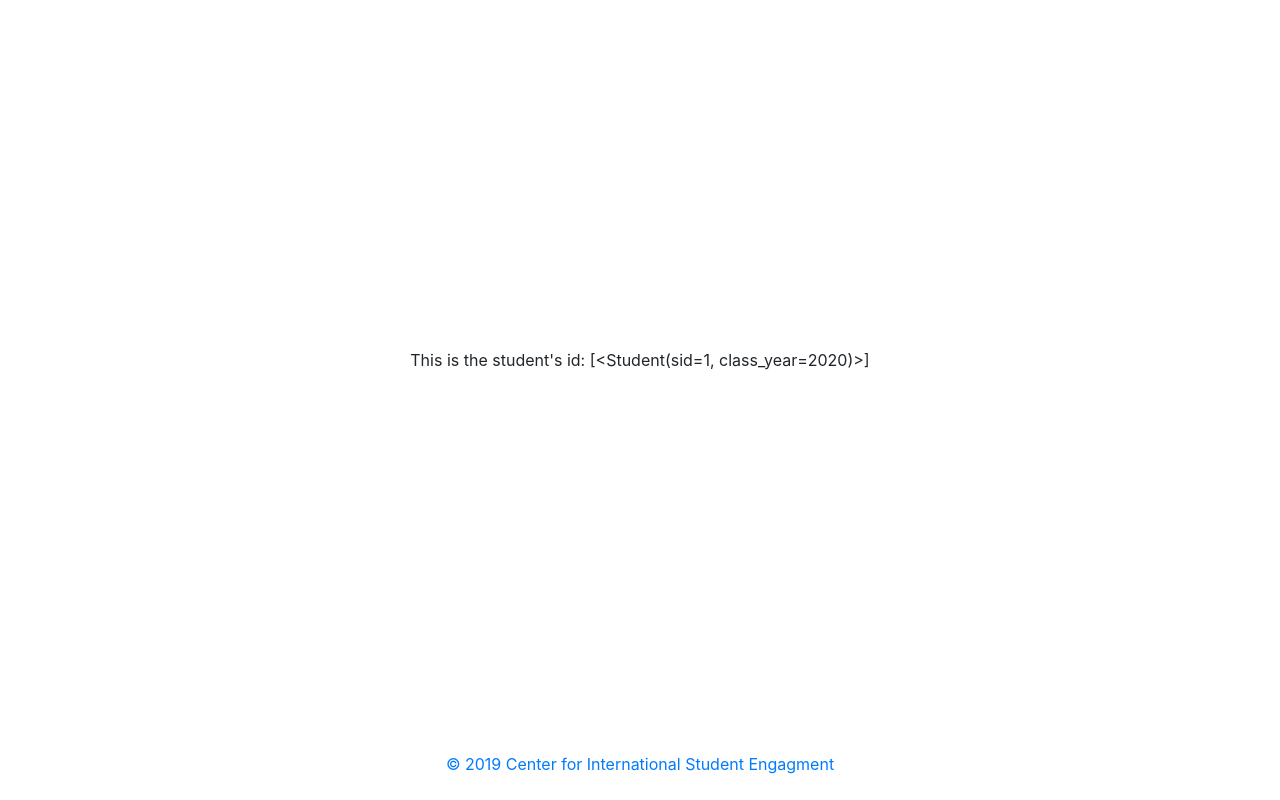
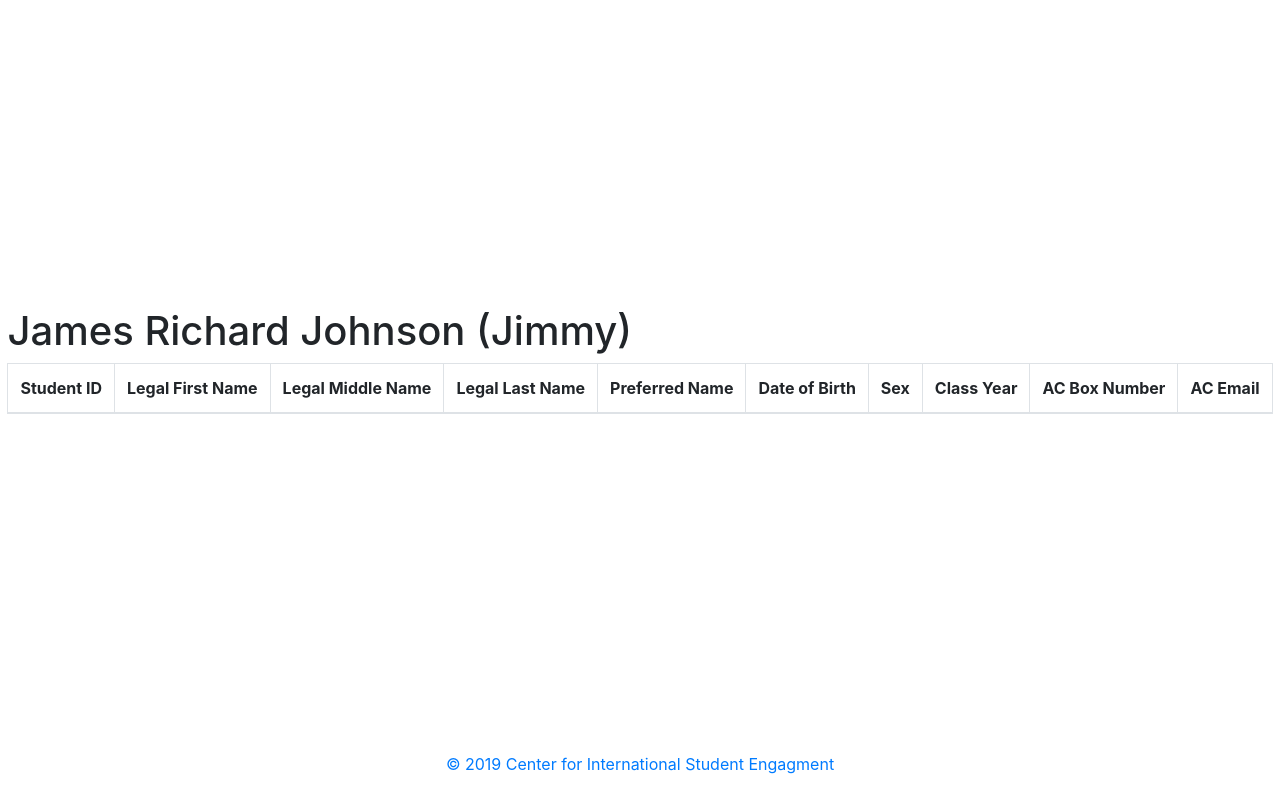
Before and after one commit to shukryzablah/cise_app, a Flask app: page /student/1 in a window 1280 px wide. Run offline with Flask 2, Linux system fonts and the light colour scheme; tables that the repository leaves empty hold one stand-in row (values such as "Sample post"); lists and menus that the app fills with data are empty; some libraries are stand-ins or nearby versions.

Commit message:
profile almost

```diff
--- a/cise-app/cise/templates/profile.html
+++ b/cise-app/cise/templates/profile.html
@@ -1,4 +1,30 @@
 {% extends "layout.html" %}
 {% block view %}
-<p>This is the student's id: {{student}}</p>
+<div class="flex-column">
+    <h1 id="name">James Richard Johnson (Jimmy)</h1>
+    <table id="info" class="table table-striped table-bordered">
+        <thead>
+            <tr>
+                <th id="sid">Student ID</th>
+                <th>Legal First Name</th>
+                <th>Legal Middle Name</th>
+                <th>Legal Last Name</th>
+                <th>Preferred Name</th>
+                <th>Date of Birth</th>
+                <th>Sex</th>
+                <th>Class Year</th>
+                <th>AC Box Number</th>
+                <th>AC Email</th>
+            </tr>
+        </thead>
+    </table>
+</div>
+
+<script>
+    var info = {{data | safe}}
+    console.log(info);
+    sid = info[0].legal_first;
+    console.log(sid);
+    $(document).getElementById('sid').innerHTML = sid;
+</script>
 {% endblock %}
--- a/cise-app/cise/templates/results.html
+++ b/cise-app/cise/templates/results.html
@@ -5,7 +5,7 @@
 <link rel="stylesheet" href="https://cdn.datatables.net/select/1.3.1/css/select.dataTables.min.css">
 {% endblock %}
 {% block view %}
-<table id="studentstbl" class="table table-striped table-bordered">
+<table id="studentstbl" class="table table-striped table-bordered table-hover">
   <thead>
     <tr>
       <th>Student ID</th>
--- a/cise-app/cise/views.py
+++ b/cise-app/cise/views.py
@@ -11,7 +11,10 @@ from flask import jsonify, request, redirect, url_for, render_template, json
 def render_home():
     countries = Passport.query.with_entities(Passport.country).distinct().order_by(Passport.country).all()
     countries = [country[0] for country in countries]
-    return render_template("home.html", data=countries)
+
+    majors = Major.query.with_entities(Major.name).distinct().order_by(Major.name).all()
+    majors = [major[0] for major in majors]
+    return render_template("home.html", countries=countries, majors=majors)
 
 @app.route('/search', methods=['POST'])
 def handle_search_request():
@@ -72,7 +75,9 @@ def render_results():
 def get_student_profile(sid):
     # join on all info
     student = Student.query.filter(Student.sid == sid).all()
-    return render_template("profile.html", student=student)
+    # student = student.join(Student.passport_id).join(Student.visa_id).join(Student.note_id).join(Student.majors)
+    data = json.dumps([student.serialize() for student in student])
+    return render_template("profile.html", data=data)
 
 
 #########
```
